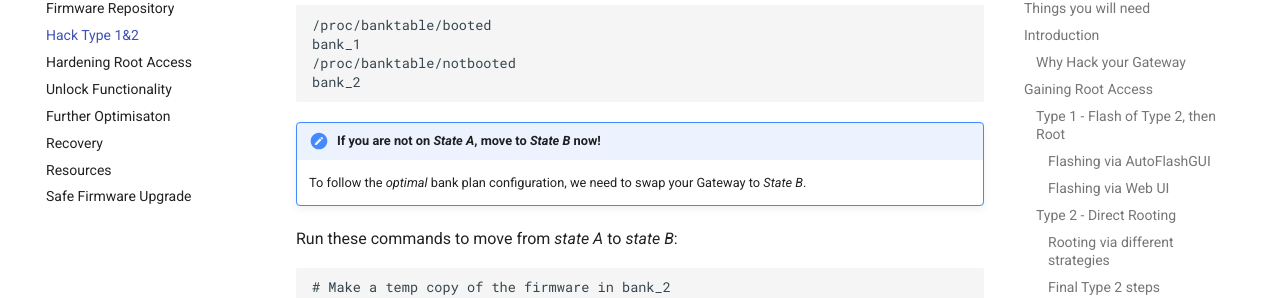
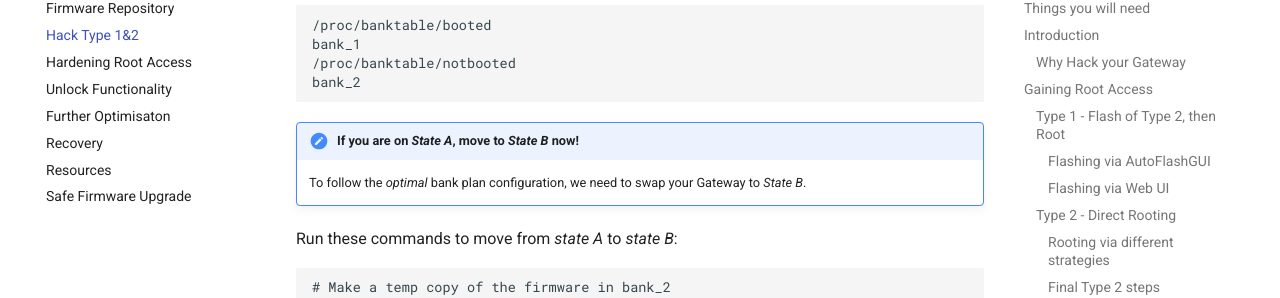
Before and after one commit to hack-technicolor/hack-technicolor, an MkDocs documentation site: the page built from docs/Hack Type 1&2.md, in a window 1280 px wide and 900 px high, scrolled down 7812 px. Shown: the part 127-425 px from the top of the window. Built offline with MkDocs 1.6.1 and Material for MkDocs 9.7.7, drawn with Linux system fonts in a browser that asks for light colours; comment, search, counter and statistics services are not loaded.

Commit message:
Remove Wrong Negation–Grammar

````diff
--- a/docs/Hack Type 1&2.md
+++ b/docs/Hack Type 1&2.md
@@ -242,7 +242,7 @@ bank_1
 bank_2
 ```
 
-!!! hint "If you are not on *State A*, move to *State B* now!"
+!!! hint "If you are on *State A*, move to *State B* now!"
     To follow the *optimal* bank plan configuration, we need to swap your Gateway to *State B*.
 
 Run these commands to move from *state A* to *state B*:
````
